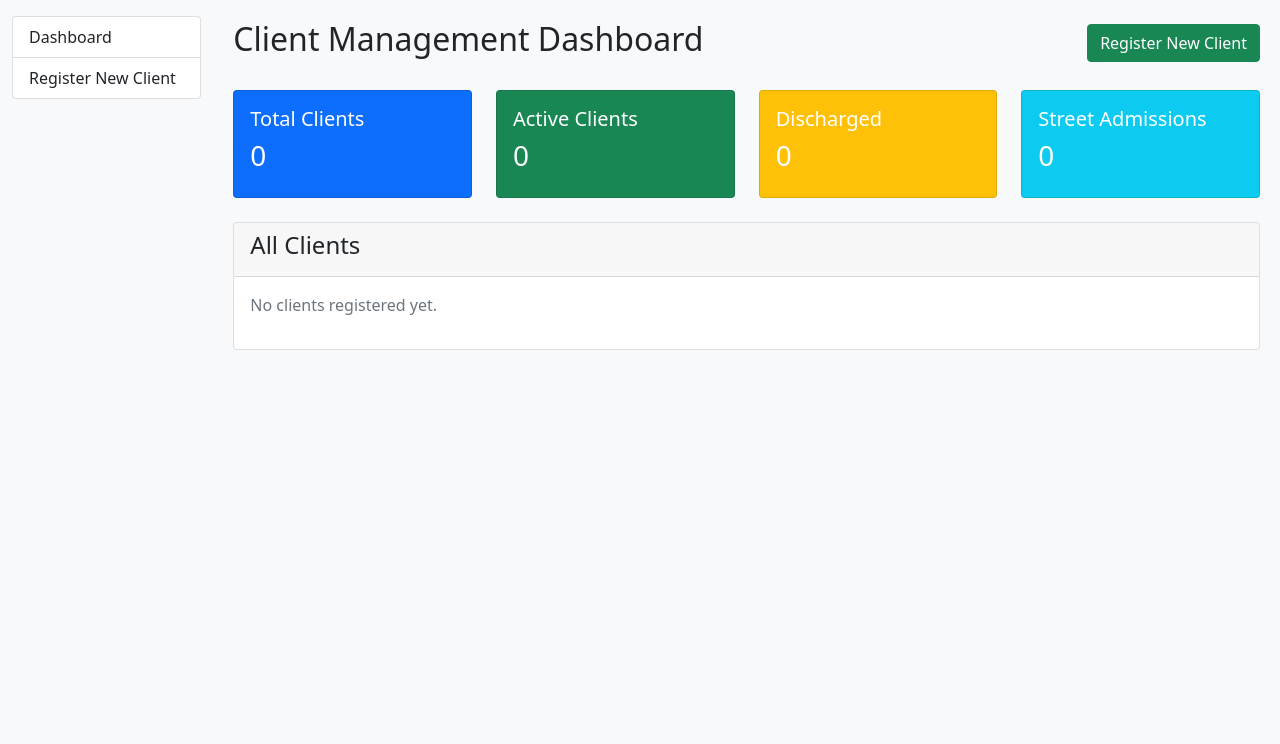
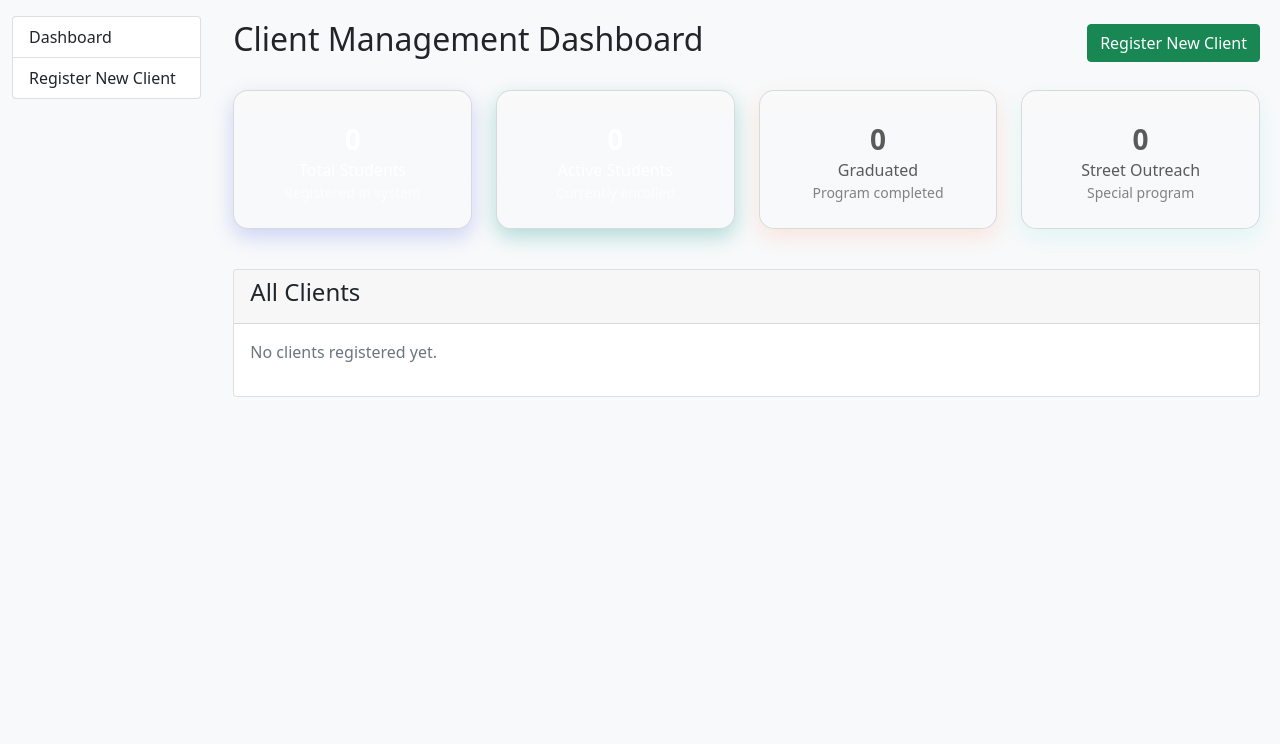
Before and after one commit to jeymo092/NLMRC, a Flask app: page /dashboard in a window 1280 px wide. Shown: the part 56-800 px from the top of the page. Run offline with Flask 3, Linux system fonts and the light colour scheme; a user stored in the database is signed in.

Commit message:
Assistant checkpoint: Updated dashboard with academic-themed styling and metrics
Assistant generated file changes:
- templates/dashboard.html: Update dashboard cards with academic styling and additional metrics
- main.py: Add academic metrics to dashboard context

---

User prompt:

on this dashboard here style to fit the accademic report

Replit-Commit-Author: Assistant
Replit-Commit-Session-Id: 36bf4aa8-08ef-44b0-80cc-1cf9894979bb

```diff
--- a/main.py
+++ b/main.py
@@ -148,7 +148,28 @@ def logout():
 @login_required
 def dashboard():
     clients = Client.query.all()
-    return render_template('dashboard.html', clients=clients, user=current_user)
+
+    # Add academic metrics for education department
+    academic_data = {}
+    if current_user.department == 'education':
+        subjects = Subject.query.all()
+        total_assessments = StudentMark.query.count()
+
+        # Calculate average performance
+        all_marks = StudentMark.query.all()
+        if all_marks:
+            total_percentage = sum((mark.marks / mark.max_marks) * 100 for mark in all_marks)
+            average_performance = round(total_percentage / len(all_marks), 1)
+        else:
+            average_performance = 0
+
+        academic_data = {
+            'subjects': subjects,
+            'total_assessments': total_assessments,
+            'average_performance': average_performance
+        }
+
+    return render_template('dashboard.html', clients=clients, user=current_user, **academic_data)
 
 @app.route('/register_client', methods=['GET', 'POST'])
 @login_required
--- a/templates/dashboard.html
+++ b/templates/dashboard.html
@@ -11,39 +11,93 @@
 </div>
 
 <div class="row mb-4">
-    <div class="col-md-3">
-        <div class="card bg-primary text-white">
-            <div class="card-body">
-                <h5>Total Clients</h5>
-                <h3>{{ clients|length }}</h3>
+    <div class="col-md-3 mb-3">
+        <div class="card bg-gradient" style="background: linear-gradient(135deg, #667eea 0%, #764ba2 100%); color: white; border-radius: 15px; box-shadow: 0 8px 20px rgba(102, 126, 234, 0.3);">
+            <div class="card-body text-center p-4">
+                <div class="mb-2">
+                    <i class="fas fa-users fa-2x opacity-75"></i>
+                </div>
+                <h3 class="mb-1 fw-bold">{{ clients|length }}</h3>
+                <h6 class="mb-0 opacity-90">Total Students</h6>
+                <small class="opacity-75">Registered in system</small>
             </div>
         </div>
     </div>
-    <div class="col-md-3">
-        <div class="card bg-success text-white">
-            <div class="card-body">
-                <h5>Active Clients</h5>
-                <h3>{{ clients|selectattr('status', 'equalto', 'ACTIVE')|list|length }}</h3>
+    <div class="col-md-3 mb-3">
+        <div class="card bg-gradient" style="background: linear-gradient(135deg, #11998e 0%, #38ef7d 100%); color: white; border-radius: 15px; box-shadow: 0 8px 20px rgba(17, 153, 142, 0.3);">
+            <div class="card-body text-center p-4">
+                <div class="mb-2">
+                    <i class="fas fa-graduation-cap fa-2x opacity-75"></i>
+                </div>
+                <h3 class="mb-1 fw-bold">{{ clients|selectattr('status', 'equalto', 'ACTIVE')|list|length }}</h3>
+                <h6 class="mb-0 opacity-90">Active Students</h6>
+                <small class="opacity-75">Currently enrolled</small>
             </div>
         </div>
     </div>
-    <div class="col-md-3">
-        <div class="card bg-warning text-white">
-            <div class="card-body">
-                <h5>Discharged</h5>
-                <h3>{{ clients|selectattr('status', 'equalto', 'DISCHARGED')|list|length }}</h3>
+    <div class="col-md-3 mb-3">
+        <div class="card bg-gradient" style="background: linear-gradient(135deg, #ffecd2 0%, #fcb69f 100%); color: #5a5a5a; border-radius: 15px; box-shadow: 0 8px 20px rgba(252, 182, 159, 0.3);">
+            <div class="card-body text-center p-4">
+                <div class="mb-2">
+                    <i class="fas fa-certificate fa-2x opacity-75"></i>
+                </div>
+                <h3 class="mb-1 fw-bold">{{ clients|selectattr('status', 'equalto', 'COMPLETE')|list|length }}</h3>
+                <h6 class="mb-0 opacity-90">Graduated</h6>
+                <small class="opacity-75">Program completed</small>
             </div>
         </div>
     </div>
-    <div class="col-md-3">
-        <div class="card bg-info text-white">
-            <div class="card-body">
-                <h5>Street Admissions</h5>
-                <h3>{{ clients|selectattr('admissionType', 'equalto', 'STREET')|list|length }}</h3>
+    <div class="col-md-3 mb-3">
+        <div class="card bg-gradient" style="background: linear-gradient(135deg, #a8edea 0%, #fed6e3 100%); color: #5a5a5a; border-radius: 15px; box-shadow: 0 8px 20px rgba(168, 237, 234, 0.3);">
+            <div class="card-body text-center p-4">
+                <div class="mb-2">
+                    <i class="fas fa-home fa-2x opacity-75"></i>
+                </div>
+                <h3 class="mb-1 fw-bold">{{ clients|selectattr('admissionType', 'equalto', 'STREET')|list|length }}</h3>
+                <h6 class="mb-0 opacity-90">Street Outreach</h6>
+                <small class="opacity-75">Special program</small>
             </div>
         </div>
     </div>
 </div>
+
+<!-- Academic Performance Overview -->
+{% if current_user.department == 'education' %}
+<div class="row mb-4">
+    <div class="col-12">
+        <div class="card" style="border-radius: 15px; box-shadow: 0 4px 15px rgba(0,0,0,0.1);">
+            <div class="card-header bg-light" style="border-radius: 15px 15px 0 0;">
+                <h5 class="mb-0"><i class="fas fa-chart-line text-primary"></i> Academic Overview</h5>
+            </div>
+            <div class="card-body">
+                <div class="row">
+                    <div class="col-md-4">
+                        <div class="text-center p-3">
+                            <i class="fas fa-book fa-2x text-info mb-2"></i>
+                            <h4 class="text-info mb-1">{{ subjects|length if subjects else 0 }}</h4>
+                            <small class="text-muted">Subjects Offered</small>
+                        </div>
+                    </div>
+                    <div class="col-md-4">
+                        <div class="text-center p-3">
+                            <i class="fas fa-clipboard-check fa-2x text-success mb-2"></i>
+                            <h4 class="text-success mb-1">{{ total_assessments if total_assessments else 0 }}</h4>
+                            <small class="text-muted">Total Assessments</small>
+                        </div>
+                    </div>
+                    <div class="col-md-4">
+                        <div class="text-center p-3">
+                            <i class="fas fa-trophy fa-2x text-warning mb-2"></i>
+                            <h4 class="text-warning mb-1">{{ average_performance if average_performance else 'N/A' }}%</h4>
+                            <small class="text-muted">Average Performance</small>
+                        </div>
+                    </div>
+                </div>
+            </div>
+        </div>
+    </div>
+</div>
+{% endif %}
 
 <div class="card">
     <div class="card-header">
```
